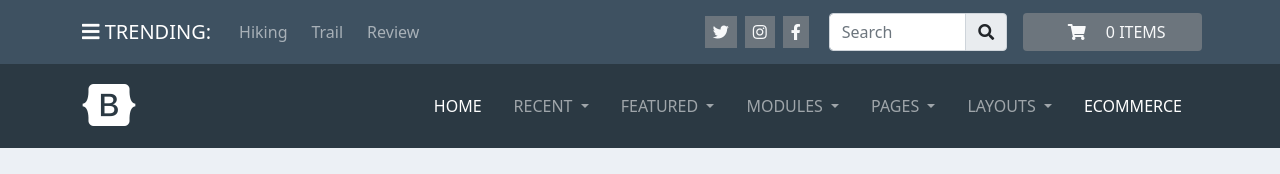
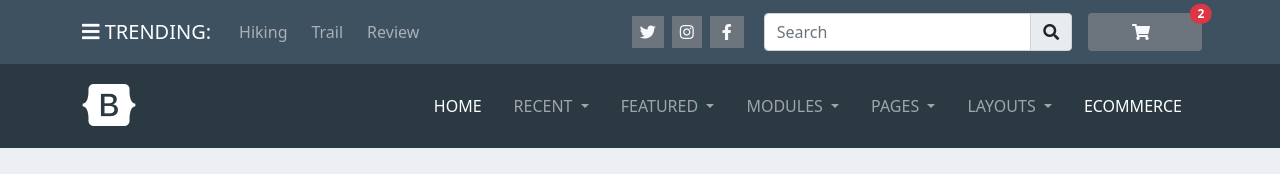
Before and after one commit to kitdea/Bootstrap5-Practice, a plain HTML site: page index.html in a window 1280 px wide. Shown: the top 174 px of the page. Drawn offline with nearby package versions, Linux system fonts and the light colour scheme.

Commit message:
navbar menu grid

```diff
--- a/index.html
+++ b/index.html
@@ -10,7 +10,7 @@
   <body>
 
 <nav class="navbar navbar-expand-sm navbar-dark header-bg">
-  <div class="container">
+  <div class="container-lg">
     <a href="#" class="navbar-brand"><i class="fas fa-bars"></i> TRENDING:</a>
       <div class="" id="">
         <ul class="navbar-nav d-flex flex-row justify-content-evenly">
@@ -26,16 +26,16 @@
       </ul>
       </div>
 
-      <div class="container p-0">
-        <div class="row align-items-center justify-content-md-end ms-auto text-light">
-          <div class="col-sm-4 col-md-2 px-sm-2">
-            <ul class="navbar-nav ms-auto text-light d-flex flex-row justify-content-end">
+      <div class="container-lg p-0">
+        <div class="row align-items-center justify-content-sm-end ms-auto text-light">
+          <div class="col-4 col-sm-4 col-md-5 px-sm-2">
+            <ul class="navbar-nav ms-auto text-light d-flex flex-row justify-content-center justify-content-md-end">
               <li class="nav-item bg-secondary my-2 mx-1 p-1"><i class="fab fa-twitter p-1"></i></li>
               <li class="nav-item bg-secondary my-2 mx-1 p-1"><i class="fab fa-instagram p-1"></i></li>
-              <li class="nav-item bg-secondary my-2 mx-1 p-1"><i class="fab fa-facebook-f p-1"></i></li>
+              <li class="nav-item bg-secondary my-2 mx-1 p-1"><i class="fab fa-facebook-f p-1 px-2"></i></li>
             </ul>
           </div>
-          <div class="col-sm-2 col-md-3 px-sm-2">
+          <div class="col-5 col-sm-4 col-md-5 px-sm-2">
             <form class="d-flex">
               <div class="input-group">
                 <input class="form-control me-0 " type="search" placeholder="Search" aria-label="Search">
@@ -43,8 +43,9 @@
               </div>
             </form>
           </div>
-          <div class="col-sm-2 col-md-3 px-sm-2">
-            <button class="btn bg-secondary text-light w-100"><i class="fas fa-shopping-cart ps-2 px-3"></i> 0 ITEMS</button>
+          <div class="col-3 col-sm-1 col-md-2 px-sm-2">
+            <button class="btn bg-secondary text-light w-100 position-relative"><i class="fas fa-shopping-cart ps-2 px-3 "></i><span class="position-absolute top-0 start-100 translate-middle badge rounded-pill bg-danger">
+    2<span class="visually-hidden"> 0 ITEMS</span></button>
           </div>
         </div>
       </div>
@@ -69,7 +70,7 @@
 </nav>
 
 <nav class="navbar navbar-expand-lg navbar-dark header-bg-btm">
-  <div class="container ">
+  <div class="container-lg ">
     <a class="navbar-brand" href="#"><i class="fab fa-bootstrap display-5"></i></a>
     <button class="navbar-toggler" type="button" data-bs-toggle="collapse" data-bs-target="#navbarSupportedContent" aria-controls="navbarSupportedContent" aria-expanded="false" aria-label="Toggle navigation">
       <span class="navbar-toggler-icon"></span>
```
